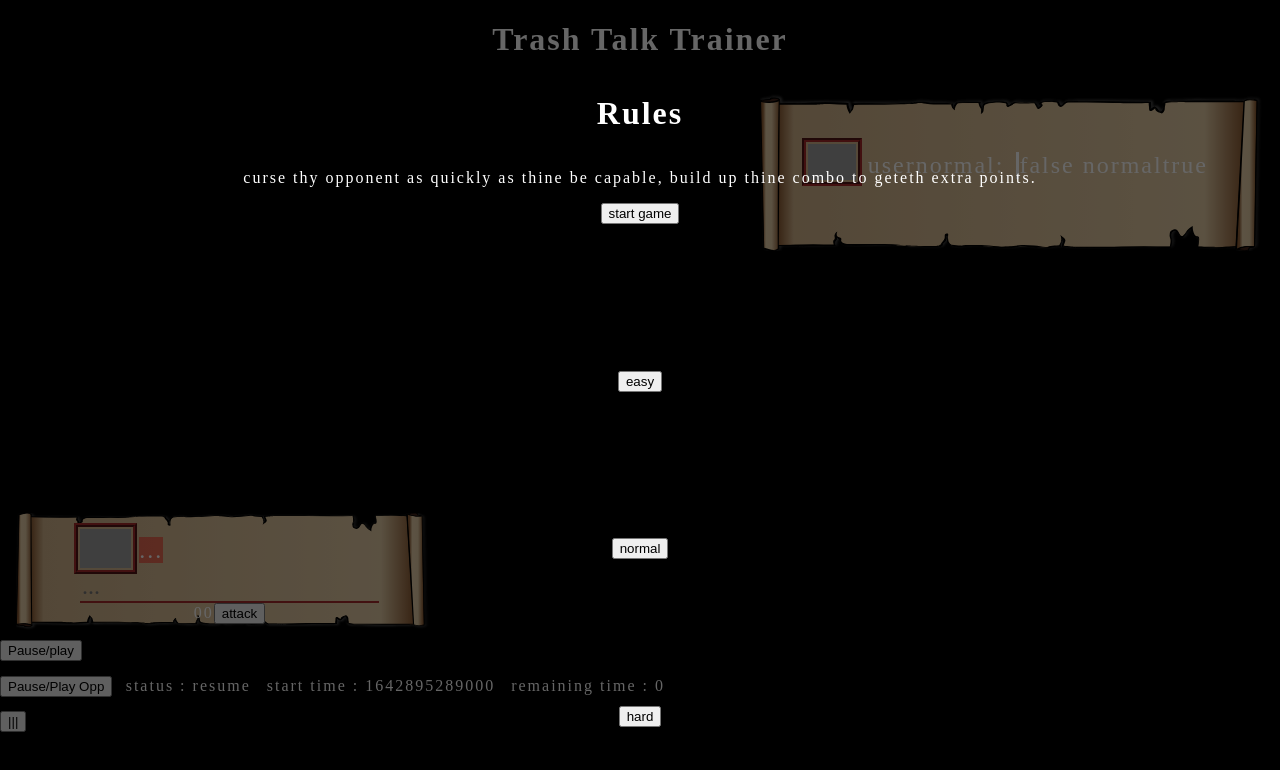
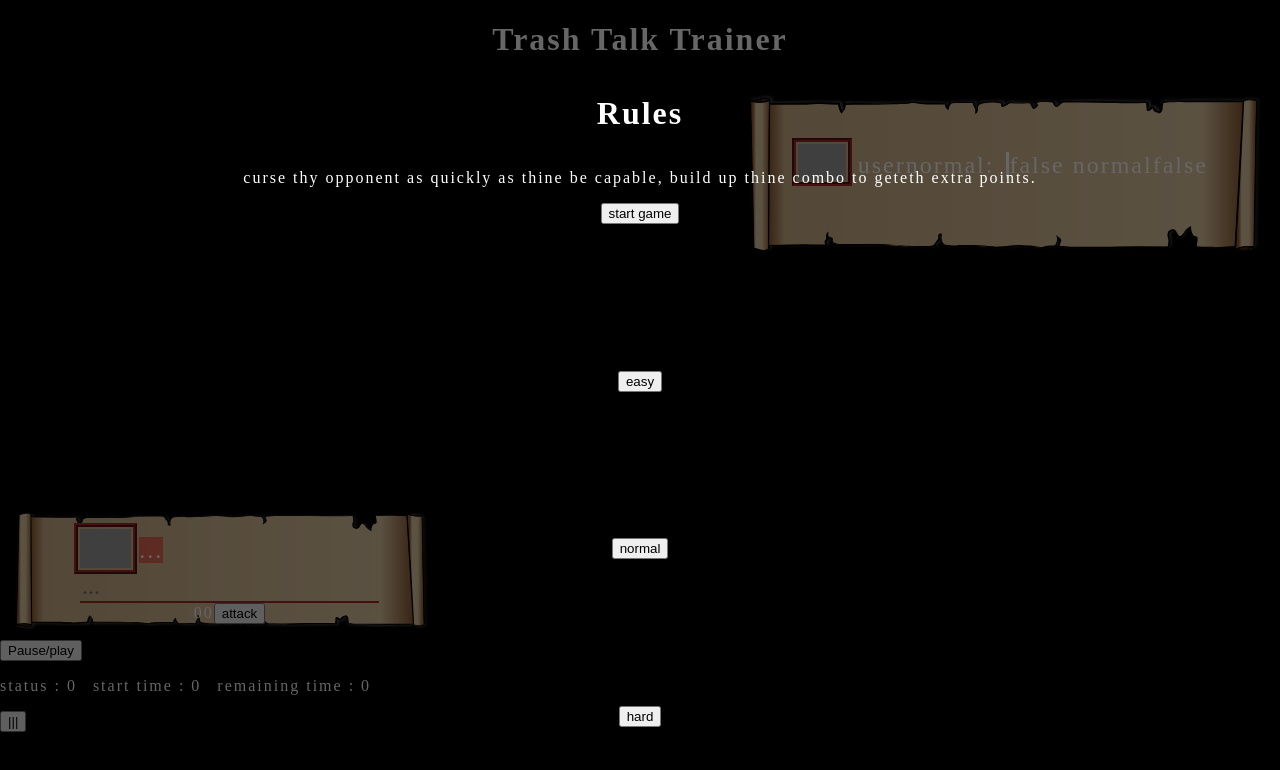
Before and after one commit to T-J-DANIEL/trash-talk-simulator, a React (Create React App) app: page / in a window 1280 px wide. Shown: the top 770 px of the page. Built offline with nearby package versions, Linux system fonts and the light colour scheme; grey boxes are pictures that could not be loaded; a web font is replaced by a local one.

Commit message:
continued working on game state management

```diff
--- a/src/components/MainPage.js
+++ b/src/components/MainPage.js
@@ -24,7 +24,7 @@ const MainPage = () => {
       isNewGame,
       gameRunning,
       gameEnded,
-      oppAttackTimer,
+      // oppAttackTimer,
       timerId,
       start,
       remaining,
@@ -81,14 +81,14 @@ const MainPage = () => {
         {/* </div>
       <div> */}
         <div className="dev-box">
-          <button
+          {/* <button
             onClick={gameRunning ? oppAttackTimer("pause") : oppAttackTimer("resume")}
           >
             Pause/Play Opp
-          </button>
+          </button> */}
           <p>status : {st}</p>
           <p>start time : {start}</p>
-          <p>remaining time : {remaining}</p>
+          <p>remaining time : {parseInt(remaining,10)}</p>
         </div>
 
         <button onClick={pauseResume}>|||</button>
--- a/src/components/Opponent.js
+++ b/src/components/Opponent.js
@@ -12,7 +12,7 @@ const Opponent = () => {
     userAttacked,
     setUserAttacked,
     gameRunning,
-    oppAttackTimer,
+    // oppAttackTimer,
     oppAttackSuccess,
     level,
   } = useGlobalContext()
--- a/src/components/UserInput.js
+++ b/src/components/UserInput.js
@@ -10,7 +10,7 @@ const UserInput = () => {
     compareValues,
     percentageMatch,
     setPercentageMatch,
-    setOppAttack,
+    setOppAttacked,
     isYeOlde,
     setIsYeOlde,
     score,
@@ -21,6 +21,7 @@ const UserInput = () => {
     visualMatches,
     comboChain,
     setComboChain,
+    oppAttackSuccess,
   } = useGlobalContext()
 
   const interleave = (arr, thing) =>
@@ -43,7 +44,8 @@ const UserInput = () => {
   //wrap all in span
   const wrappedIdea = idea.map((item) => <span>{item}</span>)
   return (
-    <div className="user-input">
+    //{`user input ${oppAttackSuccesfull?"animate":""}`}
+    <div className={`user-input ${oppAttackSuccess ? "animate" : ""}`}>
       <div className="user-profile-container">
         <div className="user-avatar-container">
           <img
@@ -67,7 +69,7 @@ const UserInput = () => {
           //TODO make it so if opponent is successful then user is stopped,there is animation and then we get new phrase
           if (e.key === "Enter") {
             if (percentageMatch > 80) {
-              setOppAttack(true)
+              setOppAttacked(true)
               // setTimeout(() => {
               //   setOppAttack(false)
               // }, 500)
@@ -104,7 +106,7 @@ const UserInput = () => {
         <span>{score}</span>
         <button
           onClick={(e) => {
-            setOppAttack((prev) => !prev)
+            setOppAttacked((prev) => !prev)
           }}
         >
           attack
--- a/src/context.js
+++ b/src/context.js
@@ -1,4 +1,4 @@
-import React, { useContext, useState, useEffect, useReducer } from "react"
+import React, { useContext, useState, useEffect, useReducer, useRef } from "react"
 
 //import the phrases both random and preset
 import { shakesPhrases, randoShake } from "./data"
@@ -50,7 +50,7 @@ const AppContextProvider = ({ children }) => {
   const [gameEnded, setGameEnded] = useState(false)
   //TODO MAYBE DEPRECATED enemy writing animation scroll
   const [scroll, setScroll] = useState(false)
-  const [gameStatus,setGameStatus] = useState("loading")
+  const [gameStatus, setGameStatus] = useState("loading")
   //<><><><><><><> //USER STATE VALUES\\ <><><><><><><>
   //users typed text (controlled form)
   const [userText, setUserText] = useState("")
@@ -65,7 +65,7 @@ const AppContextProvider = ({ children }) => {
 
   //<><><><><><><> //OPPONENT STATE VALUES\\ <><><><><><><>
   //opponent has succesfully attacked
-  const [oppAttack, setOppAttack] = useState(false)
+  const [oppAttacked, setOppAttacked] = useState(false)
   const [oppAttackSuccess, setOppAttackSuccess] = useState(false)
   // display the timrs and variables and attach to pause fuinction
   //TODO opp gets random phrase gen from triplet list user gets actual shakespeare phrase
@@ -191,12 +191,13 @@ const AppContextProvider = ({ children }) => {
     // start a game timer 30s?
     mountRunning()
     //set up 1st suggestion/opponent
-    // newPhrases()
+    newPhrases()
     //level reset?
 
     //TODO remember me
     //Start Attack timer
-    oppAttackTimer("start")
+    // oppAttackTimer("start")
+    setSt("start")
   }
 
   //set end game conditions
@@ -207,8 +208,9 @@ const AppContextProvider = ({ children }) => {
     setGameEnded(true)
     //run end game score modal
     //remove all attacktimers
-    timerId = null
-    oppAttackTimer("exit")
+    timerId.current = null
+    // oppAttackTimer("exit")
+    setSt("exit")
   }
 
   //Main timer state variables & functions
@@ -237,6 +239,7 @@ const AppContextProvider = ({ children }) => {
     setIsInputDisabled(!isInputDisabled)
     //stop input (change z index of screen barrier? or just make input disabled)
     //TODO pauses animations but not animiaitons do not repeat yo need to remobe and readd classes
+    gameRunning?setSt("pause"):setSt("resume")
     setGameRunning(!gameRunning)
     //reset user text
   }
@@ -258,64 +261,80 @@ const AppContextProvider = ({ children }) => {
   //TODO this should auto pause when clicked
 
   //tracking time
-
-  let timerId = null
+  const timerId = useRef()
+  // let timerId = null
   const [start, setStart] = useState(0)
   const [remaining, setRemaining] = useState(0)
   const [st, setSt] = useState("0")
-  // useEffect(() => {
-  //   console.log(st)
-  // }, [st])
+
+
+  const opponentAttackPhase = () =>{
+    //end scroll animation
+//TODO scroll animation is not starting
+
+    setSt("exit")
+    //oppattack animation (pausable)
+      setOppAttackSuccess(true)
+      //disable use input (pause does not effect this)
+      setIsInputDisabled(true)
+      //TODO Start time must be variable how to plug it in?
+      timerId.current = setTimeout(()=>{
+          setOppAttackSuccess(false)
+          setIsInputDisabled(false)
+          newPhrases()
+          setSt("start")
+
+          //start new scroll animation
+      },2000)
+
+    //set a timeout
+    }
+
   //game running animatino starts at end change status to attacking
+  // Assignments to the 'timerId' variable from inside React Hook useEffect will be lost after each render. To preserve the value over time, store it in a useRef Hook and keep the mutable value in the '.current' property. Otherwise, you can move this variable directly inside useEffect.eslintreact-hooks/exhaustive-deps
   //TODO maybe use same timer id for attack and win state/lose state
-  //useEffect(()=>{
-//switch statement with status
-  // },[startOppAttack])
-  const oppAttackEnd = () => {
-    console.log("executed")
-    setOppAttackSuccess(true)
-    //setUserAttacked(true)
-  }
-  const oppAttackTimer = (status) => {
-    switch (status) {
+  useEffect(() => {
+    switch (st) {
       case "start":
-        setSt("start")
-        timerId = setTimeout(oppAttackEnd, responseTime)
+        // setSt("start")
+
+        timerId.current = setTimeout(()=>{
+          console.log("started opp attack?")
+          // setOppAttackSuccess(true)
+          opponentAttackPhase()
+        }, responseTime)
         setStart(Date.now())
         setRemaining(responseTime)
         break
       case "pause":
-        setSt("pause")
-        clearTimeout(timerId)
-        setRemaining(setRemaining - (Date.now() - start))
+        // setSt("pause")
+        clearTimeout(timerId.current)
+        setRemaining(remaining - (Date.now() - start))
         break
       case "resume":
-        setSt("resume")
-        timerId = setTimeout(oppAttackEnd, remaining)
+        // setSt("resume")
+        timerId.current = setTimeout(()=>{ console.log("resumed")
+        setOppAttackSuccess(true)}, remaining)
         setStart(Date.now())
         break
       case "exit":
-        setSt("exit")
-        clearTimeout(timerId)
+        // setSt("exit")
+        clearTimeout(timerId.current)
         break
       default:
         return "error no status found"
     }
-  }
+    //clear on unnmount
+    return () => {
+      clearTimeout(timerId.current)
+    }
+  }, [st])
+  // const oppAttackEnd = () => {
+    //   setOppAttackSuccess(true)
+    //   //setUserAttacked(true)
+  //   console.log("executed")
+  // }
 
-  // const startOppAttackTimer = () => {
-  //   timerId = setTimeout(oppAttackEnd, level)
-  //   start = Date.now()
-  //   remaining = level
-  // }
-  // const pauseOppAttackTimer = () => {
-  //   clearTimeout(timerId)
-  //   remaining -= Date.now() - start
-  // }
-  // const resumeOppAttackTimer = () => {
-  //   // timerId = setTimeout(oppAttackStart,remaining)
-  //   start = Date.now()
-  //TODO MAYBE START RESUME COULD BE COMBINED IF  WE CHECK REMAINIGI VALUE
   // }
   // const endOppAttack = () => {
   //   clearTimeout(timerId)
@@ -381,8 +400,8 @@ const AppContextProvider = ({ children }) => {
         compareValues,
         percentageMatch,
         setPercentageMatch,
-        oppAttack,
-        setOppAttack,
+        oppAttacked,
+        setOppAttacked,
         timerExists,
         setTimerExists,
         timerRunning,
@@ -418,7 +437,7 @@ const AppContextProvider = ({ children }) => {
         userAttacked,
         setUserAttacked,
         gameRunning,
-        oppAttackTimer,
+        // oppAttackTimer,
         timerId,
         start,
         remaining,
```
